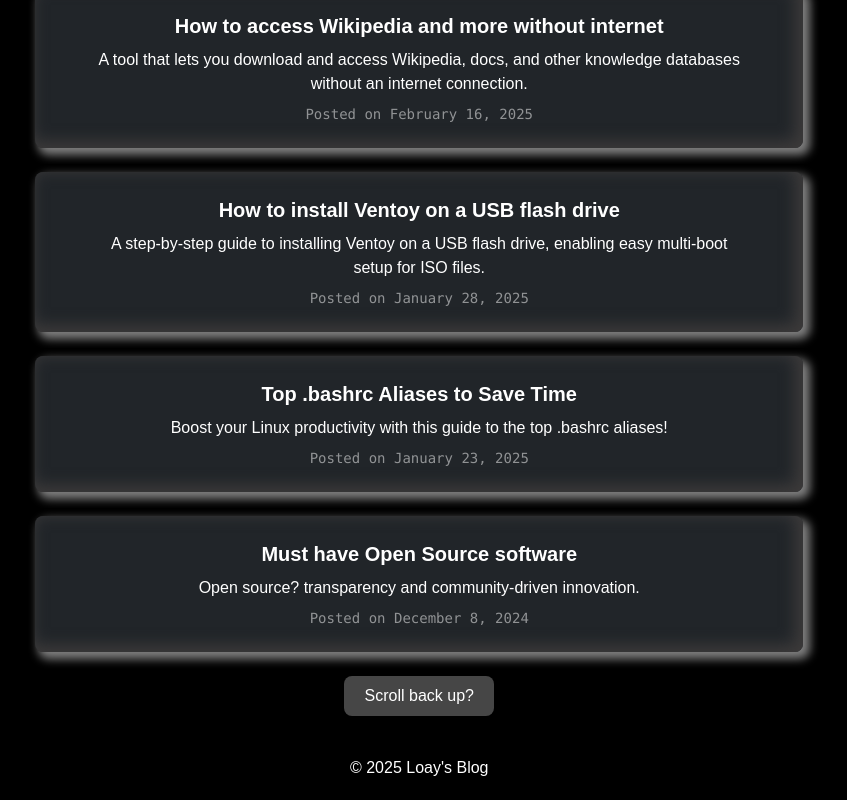
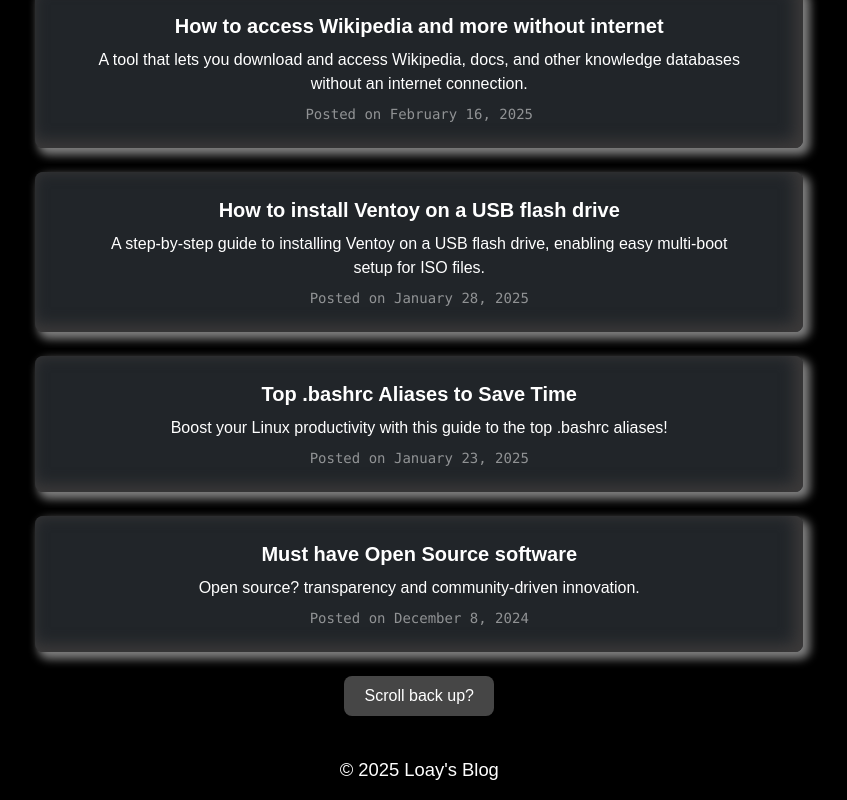
Before and after one commit to lidwan/blog, a Next.js app: page / in a window 1280 px wide. Shown: the part 297-1097 px from the top of the page, without its empty margins (215-1062 px from the left). Built offline with nearby package versions, Linux system fonts and the light colour scheme.

Commit message:
Modified Styles

```diff
--- a/app/globals.css
+++ b/app/globals.css
@@ -75,6 +75,10 @@ h3 {
   font-size: 2.75vh;
 }
 li, p {
+  font-size: 2.3vh;
+}
+
+p.card-text {
   font-size: 2vh;
 }
 
```
